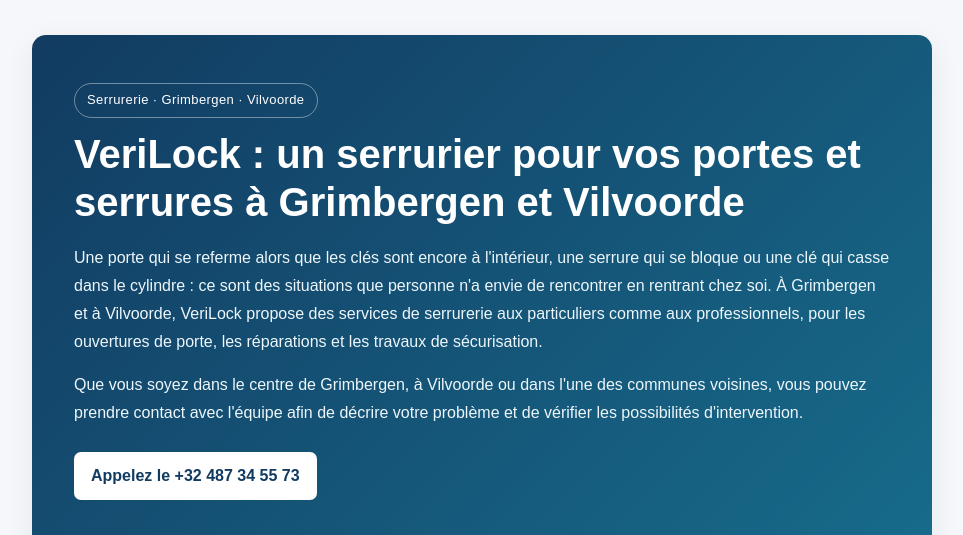
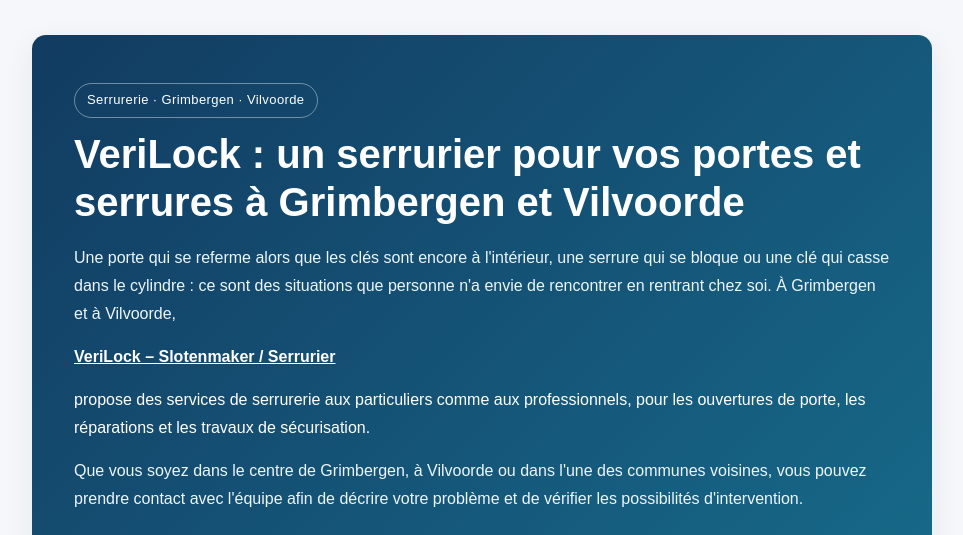
Before and after one commit to floalber/VeriLock-Slotenmaker-Serrurier, a plain HTML site: page index.html in a window 1280 px wide. Shown: the top 535 px of the page, without its empty margins (158-1121 px from the left). Drawn offline with Linux system fonts and the light colour scheme.

Commit message:
Update index.html

```diff
--- a/index.html
+++ b/index.html
@@ -254,6 +254,7 @@
       }
     }
   </style>
+  <meta name="google-site-verification" content="bjYSqcNRaBbdvNqGXSMRoxsme-baUSa3cdzB6Dit4Gg" />
 </head>
 
 <body>
@@ -270,7 +271,8 @@
       Une porte qui se referme alors que les clés sont encore à l'intérieur,
       une serrure qui se bloque ou une clé qui casse dans le cylindre :
       ce sont des situations que personne n'a envie de rencontrer en rentrant
-      chez soi. À Grimbergen et à Vilvoorde, VeriLock propose des services
+      chez soi. À Grimbergen et à Vilvoorde, <p><a href="https://share.google/j6YPvRc5CaIy6d9e9">VeriLock – Slotenmaker / Serrurier</a></p>
+ propose des services
       de serrurerie aux particuliers comme aux professionnels, pour les
       ouvertures de porte, les réparations et les travaux de sécurisation.
     </p>
```
